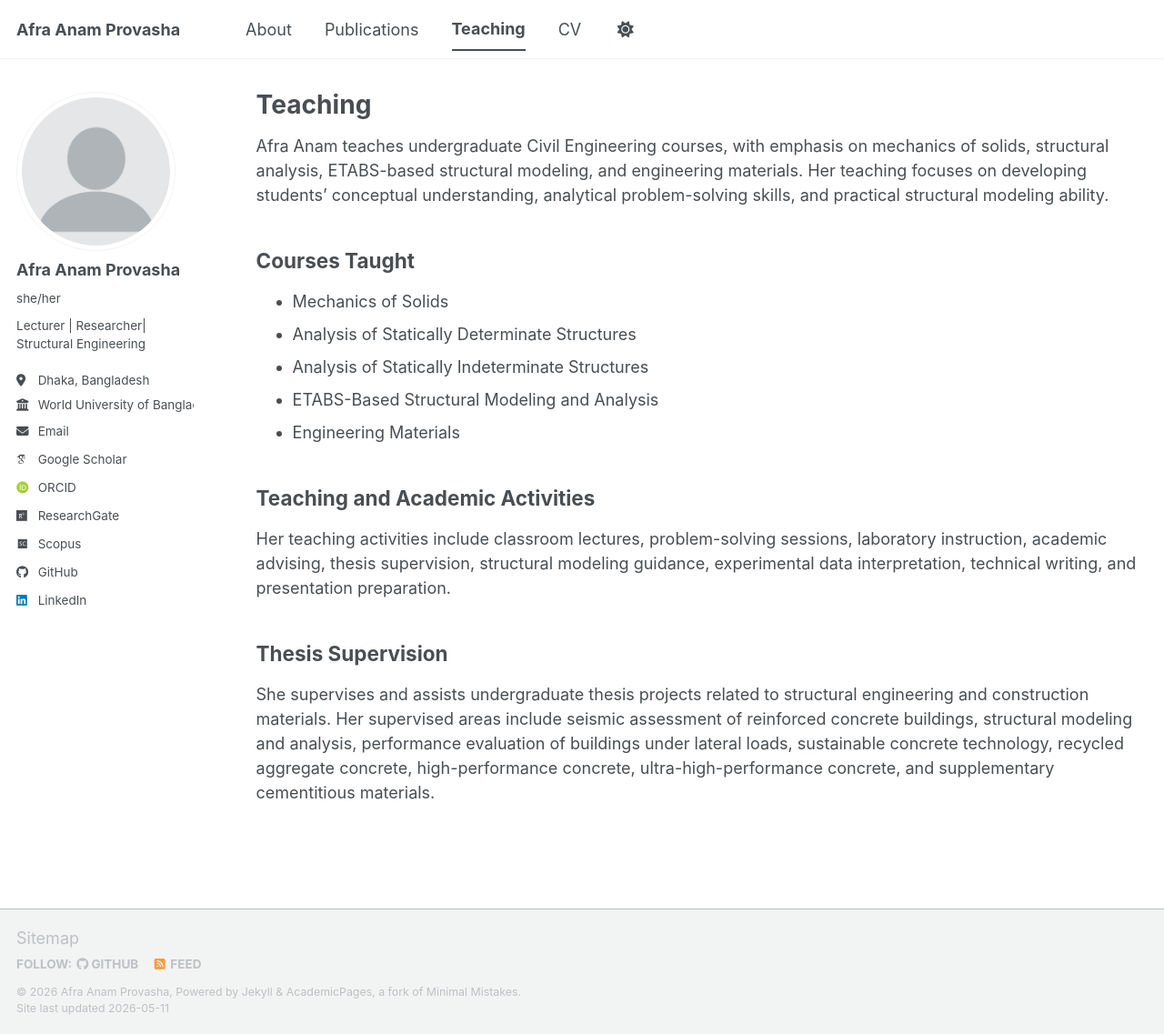
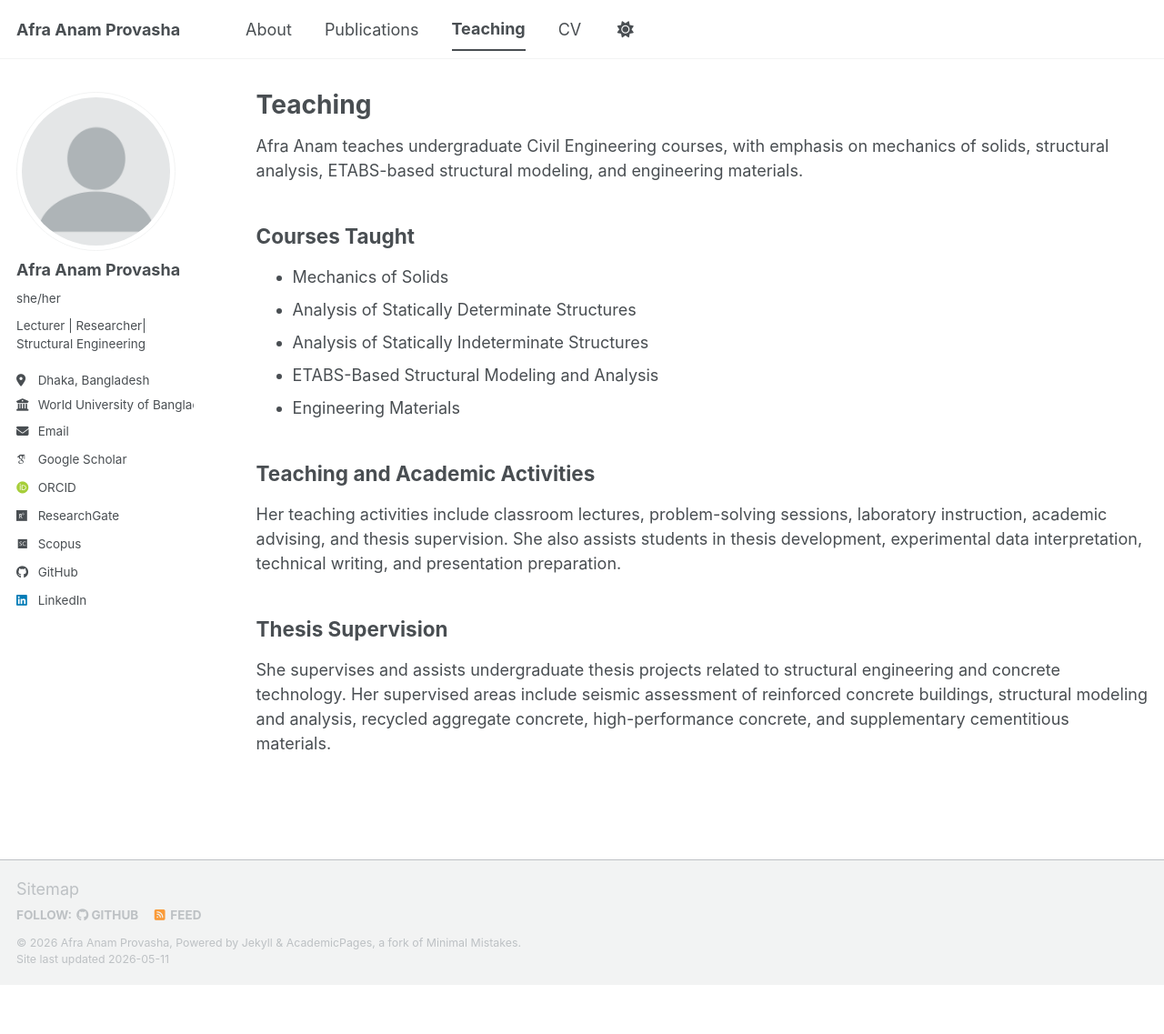
Before and after one commit to Anam107/Anam107.github.io, a Jekyll site: the page built from _pages/teaching.html, in a window 1280 px wide and 1137 px high. Shown: the whole window at 91% size. Built offline with Jekyll 4.4.1, drawn with Linux system fonts in a browser that asks for light colours; some web fonts are replaced; a script bundle is joined from its source files by our own code; library files that are not in the unit come from our copies.

Commit message:
Refine teaching profile and thesis supervision details
Updated teaching description to focus on key activities and areas of supervision.

```diff
--- a/_pages/teaching.html
+++ b/_pages/teaching.html
@@ -6,8 +6,7 @@ author_profile: true
 ---
 
 <p>
-Afra Anam teaches undergraduate Civil Engineering courses, with emphasis on mechanics of solids, structural analysis, ETABS-based structural modeling, and engineering materials. Her teaching focuses on developing students’ conceptual understanding, analytical problem-solving skills, and practical structural modeling ability.
-</p>
+Afra Anam teaches undergraduate Civil Engineering courses, with emphasis on mechanics of solids, structural analysis, ETABS-based structural modeling, and engineering materials.
 
 <h2>Courses Taught</h2>
 
@@ -22,11 +21,11 @@ Afra Anam teaches undergraduate Civil Engineering courses, with emphasis on mech
 <h2>Teaching and Academic Activities</h2>
 
 <p>
-Her teaching activities include classroom lectures, problem-solving sessions, laboratory instruction, academic advising, thesis supervision, structural modeling guidance, experimental data interpretation, technical writing, and presentation preparation.
+Her teaching activities include classroom lectures, problem-solving sessions, laboratory instruction, academic advising, and thesis supervision. She also assists students in thesis development, experimental data interpretation, technical writing, and presentation preparation.
 </p>
 
 <h2>Thesis Supervision</h2>
 
 <p>
-She supervises and assists undergraduate thesis projects related to structural engineering and construction materials. Her supervised areas include seismic assessment of reinforced concrete buildings, structural modeling and analysis, performance evaluation of buildings under lateral loads, sustainable concrete technology, recycled aggregate concrete, high-performance concrete, ultra-high-performance concrete, and supplementary cementitious materials.
+She supervises and assists undergraduate thesis projects related to structural engineering and concrete technology. Her supervised areas include seismic assessment of reinforced concrete buildings, structural modeling and analysis, recycled aggregate concrete, high-performance concrete, and supplementary cementitious materials.
 </p>
```
